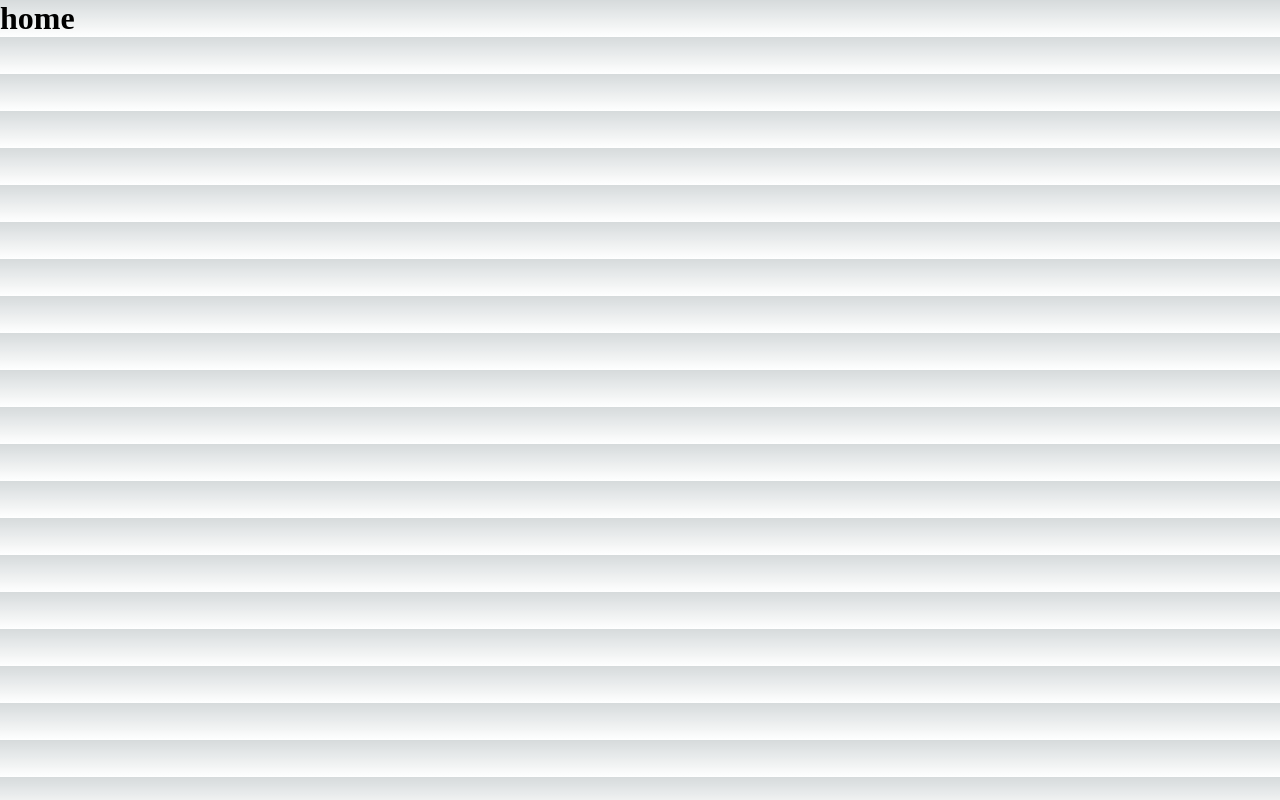
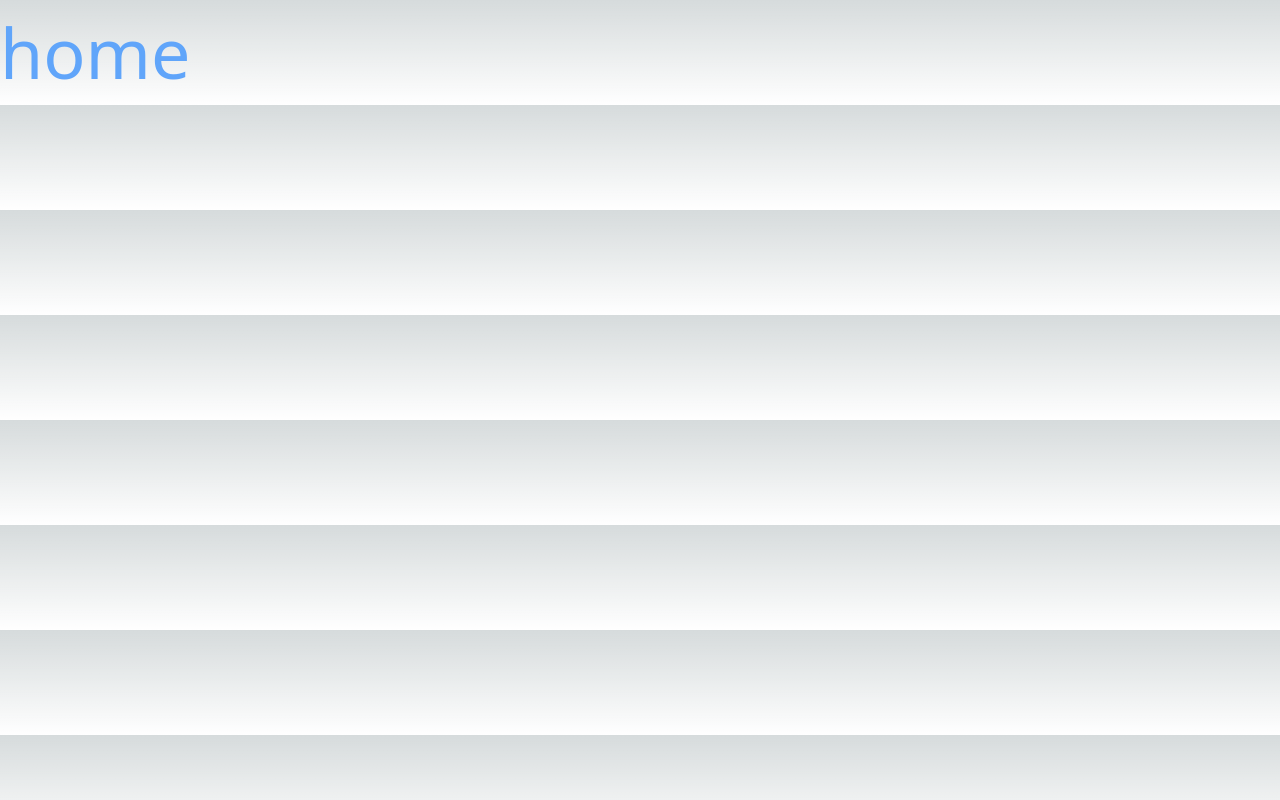
Before and after one commit to cmelonijs/restaurant-booking, a Next.js app: page / in a window 1280 px wide. Built offline with nearby package versions, Linux system fonts and the light colour scheme.

Commit message:
feat: setting up tailwind

```diff
--- a/package.json
+++ b/package.json
@@ -17,5 +17,10 @@
     "react": "18.2.0",
     "react-dom": "18.2.0",
     "typescript": "5.0.2"
+  },
+  "devDependencies": {
+    "autoprefixer": "^10.4.13",
+    "postcss": "^8.4.20",
+    "tailwindcss": "^3.2.4"
   }
 }
--- a/pages/index.tsx
+++ b/pages/index.tsx
@@ -7,6 +7,6 @@ const inter = Inter({ subsets: ['latin'] })
 
 export default function Home() {
   return (
-    <h1>home</h1>
+    <h1 className='text-blue-400 text-6xl'>home</h1>
   )
 }
--- /dev/null
+++ b/postcss.config.js
@@ -0,0 +1,6 @@
+module.exports = {
+  plugins: {
+    tailwindcss: {},
+    autoprefixer: {},
+  },
+}
--- a/styles/globals.css
+++ b/styles/globals.css
@@ -1,3 +1,7 @@
+@tailwind base;
+@tailwind components;
+@tailwind utilities;
+
 :root {
   --max-width: 1100px;
   --border-radius: 12px;
--- /dev/null
+++ b/tailwind.config.js
@@ -0,0 +1,25 @@
+/** @type {import('tailwindcss').Config} */
+module.exports = {
+  content: [
+    "./app/**/*.{js,ts,jsx,tsx}",
+  "./pages/**/*.{js,ts,jsx,tsx}",
+  "./components/**/*.{js,ts,jsx,tsx}"
+],
+  theme: {
+    extend: {},
+    fontSize: {
+      "2xsm": "10px",
+      "xsm": "12px",
+      "sm": "13px",
+      "reg": "15px",
+      "lg": "18px",
+      "xl": "22px",
+      "2xl": "25px",
+      "3xl": "32px",
+      "4xl": "40px",
+      "5xl": "50px",
+      "6xl": "70px",
+    }
+  },
+  plugins: [],
+}
```
Also changed, not shown: 1 other file (tests, documents, lock files or other folders).
